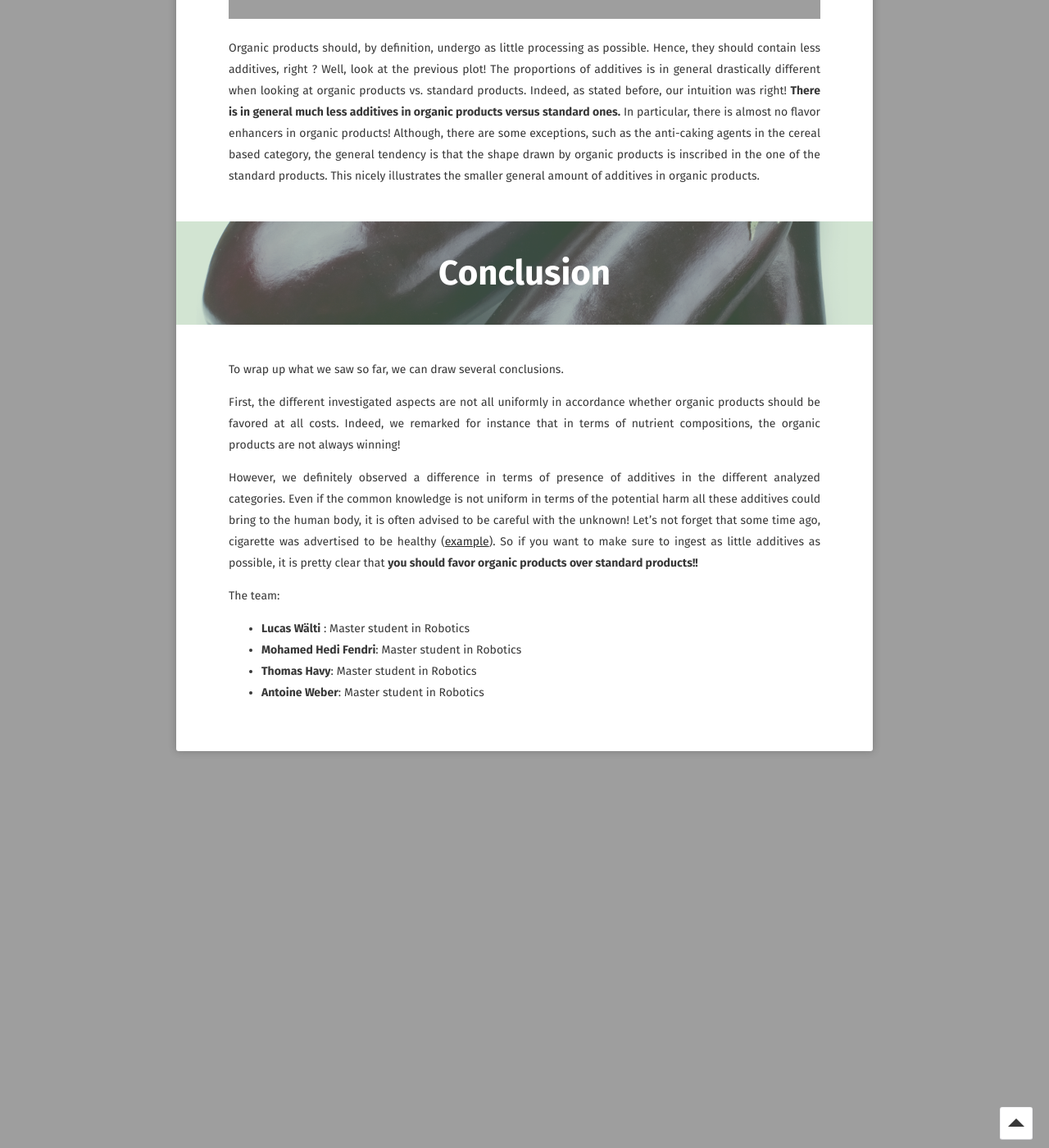
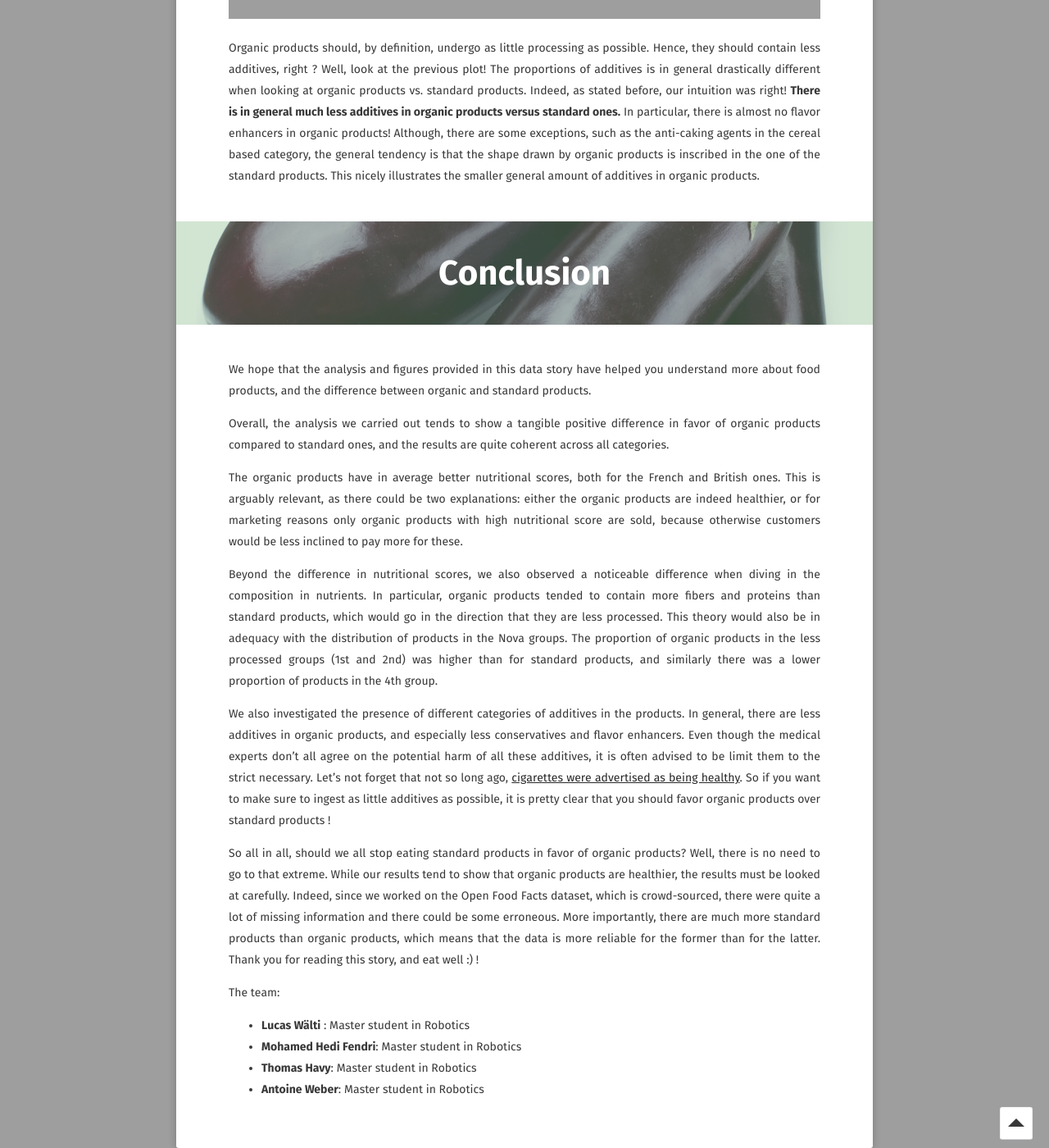
Before and after one commit to AntoineWeber/ADA_Project_RobAda, a Jekyll site: the page built from story.md, in a window 1280 px wide and 1400 px high, scrolled down 9657 px. Shown: the whole window at 82% size. Built offline with Jekyll 4.4.1, drawn with Linux system fonts in a browser that asks for light colours; some web fonts are replaced; comment, search, counter and statistics services are not loaded; some of the changed text lies outside the part shown; grey boxes are pictures that could not be loaded.

Commit message:
Included Thomas conclusion + some typos

```diff
--- a/story.md
+++ b/story.md
@@ -17,7 +17,7 @@ Nowadays, most products come in two flavors: **organic** or **standard**. Conseq
 
 To investigate, we based our exploration on the [Open Food Facts](https://fr.openfoodfacts.org/) dataset, regrouping millions of products from all around the world, although the majority of the products originate from France or the USA. It provides insights on the products' composition, nutritional score, the place they are sold and many other information.  A complete list of all the available fields can be found [here](https://static.openfoodfacts.org/data/data-fields.txt).
 
-There is even an [app](https://play.google.com/store/apps/details?id=org.openfoodfacts.scanner&hl=fr_CH) based on the dataset which allows the user to scan the bar-code of a product and immediately get its evaluation.
+There is even an [app](https://play.google.com/store/apps/details?id=org.openfoodfacts.scanner&hl=fr_CH) based on the dataset which allows the user to scan the barcode of a product and immediately get its evaluation.
 <br><br>
 
 <b><center><font size="5"> Product categories </font></center></b>
@@ -141,11 +141,19 @@ Organic products should, by definition, undergo as little processing as possible
 
 {% include section.html text="Conclusion" image_url="images/eggplant.jpg" %}
 
-To wrap up what we saw so far, we can draw several conclusions.
+We hope that the analysis and figures provided in this data story have helped you  understand more about food products, and the difference between organic and standard products.
 
-First, the different investigated aspects are not all uniformly in accordance whether organic products should be favored at all costs. Indeed, we remarked for instance that in terms of nutrient compositions, the organic products are not always winning!
+Overall, the analysis we carried out tends to show a tangible positive difference  in favor of organic products compared to standard ones, and the results are quite coherent across all categories.
 
-However, we definitely observed a difference in terms of presence of additives in the different analyzed categories. Even if the common knowledge is not uniform in terms of the potential harm all these additives could bring to the human body, it is often advised to be careful with the unknown! Let's not forget that some time ago, cigarette was advertised to be healthy ([example](https://www.buzzfeed.com/copyranter/healthy-cigarette-ads)). So if you want to make sure to ingest as little additives as possible, it is pretty clear that **you should favor organic products over standard products!!**
+The organic products have in average better nutritional scores, both for the French and British ones. This is arguably relevant, as there could be two explanations: either the organic products are indeed healthier, or for marketing reasons only  organic products with high nutritional score are sold, because otherwise customers  would be less inclined to pay more for these.
+
+Beyond the difference in nutritional scores, we also observed a noticeable difference when diving in the composition in nutrients. In particular, organic products tended  to contain more fibers and proteins than standard products, which would go in the  direction that they are less processed. This theory would also be in adequacy with the distribution of products in the Nova groups. The proportion of organic products in the less processed groups (1st and 2nd) was higher than for standard products, and  similarly there was a lower proportion of products in the 4th group.
+
+We also investigated the presence of different categories of additives in the products. In general, there are less additives in organic products, and especially less  conservatives and flavor enhancers. Even though the medical experts don't all agree  on the potential harm of all these additives, it is often advised to be limit them to the strict necessary. Let’s not forget that not so long ago, [cigarettes were advertised as being healthy](https://www.buzzfeed.com/copyranter/healthy-cigarette-ads). So if you want to make sure to ingest as little additives as possible, it is pretty clear that you should favor organic products over standard  products !
+
+So all in all, should we all stop eating standard products in favor of organic products? Well, there is no need to go to that extreme. While our results tend to show that organic products are healthier, the results must be looked at carefully. Indeed, since we worked on the Open Food Facts dataset, which is crowd-sourced, there were quite a lot of missing information and there could be some erroneous. More importantly,  there are much more standard products than organic products, which means that the  data is more reliable for the former than for the latter. Thank you for reading this story, and eat well :) !
+
+
 
 The team: <br>
 * **Lucas Wälti** : Master student in Robotics
```
Also changed, not shown: other parts of story.md (+1 -1 lines).
